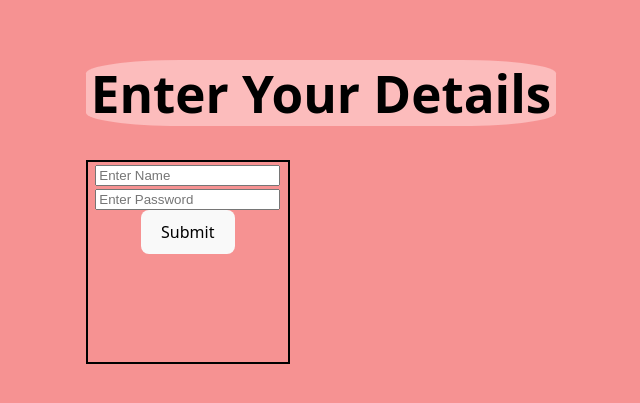
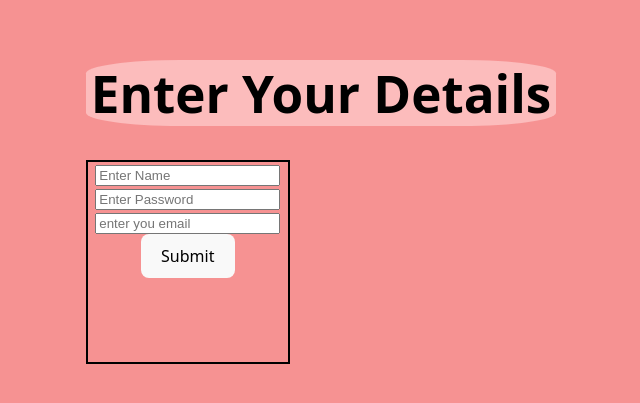
Before and after one commit to ShubhamRaj12345/git-mergetest, a React (Vite) app: page / in a window 1280 px wide. Shown: the part 205-608 px from the top of the page, without its empty margins (319-959 px from the left). Built offline with nearby package versions, Linux system fonts and the light colour scheme.

Commit message:
email added

```diff
--- a/src/App.jsx
+++ b/src/App.jsx
@@ -14,6 +14,7 @@ function App() {
      <input type='text' placeholder="Enter Name"name="text"></input>
      <br></br>
       <input type='password' placeholder="Enter Password"name="text"></input>
+      <input type="email" placeholder='enter you email' name="email" />
     <br></br>
 
     <button>Submit</button>
```
